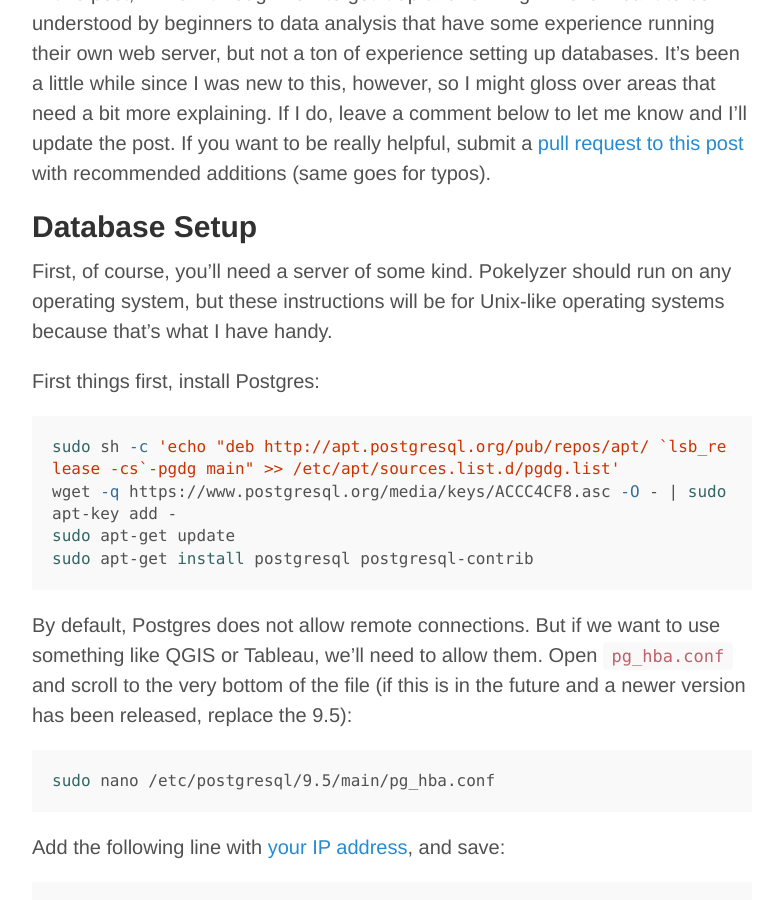
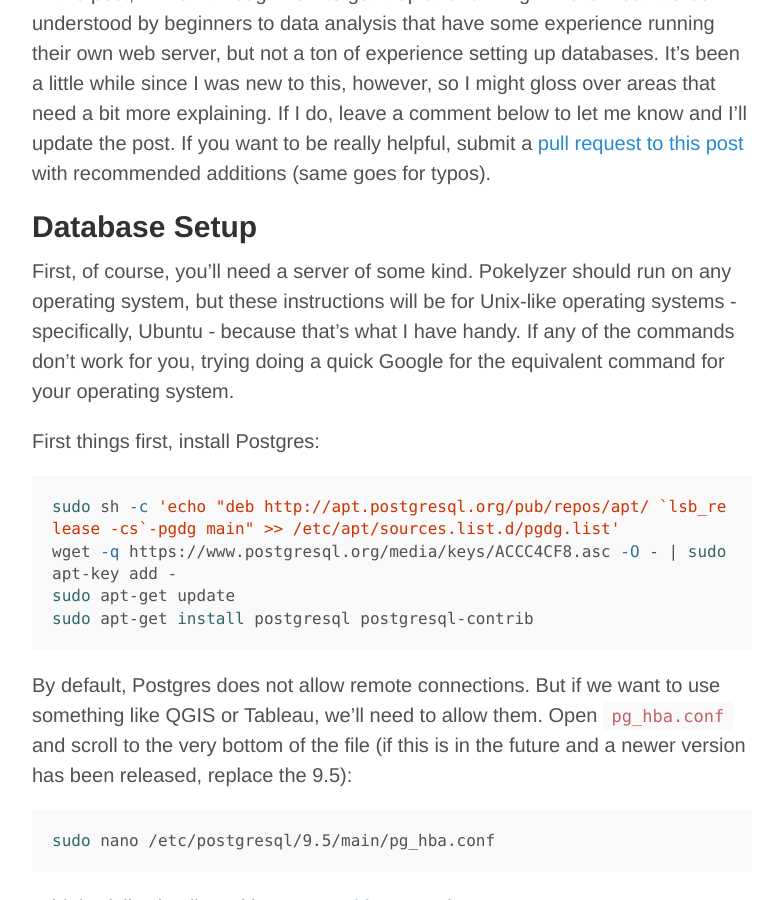
Before and after one commit to Brideau/whackdata, a Jekyll site: the page built from _posts/2016-07-26-instructions-analyzing-pokemon-go-data.md, in a window 1280 px wide and 900 px high, scrolled down 1383 px. Shown: the whole window, without its empty margins (248-1025 px from the left). Built offline with Jekyll 4.4.1, drawn with Linux system fonts in a browser that asks for light colours; Markdown is read by kramdown in place of the engine named in the settings; comment, search, counter and statistics services are not loaded.

Commit message:
Added line about OSes

```diff
--- a/_posts/2016-07-26-instructions-analyzing-pokemon-go-data.md
+++ b/_posts/2016-07-26-instructions-analyzing-pokemon-go-data.md
@@ -19,7 +19,7 @@
 
 ## Database Setup
 
-First, of course, you'll need a server of some kind. Pokelyzer should run on any operating system, but these instructions will be for Unix-like operating systems because that's what I have handy.
+First, of course, you'll need a server of some kind. Pokelyzer should run on any operating system, but these instructions will be for Unix-like operating systems - specifically, Ubuntu - because that's what I have handy. If any of the commands don't work for you, trying doing a quick Google for the equivalent command for your operating system.
 
 First things first, install Postgres:
 
```
